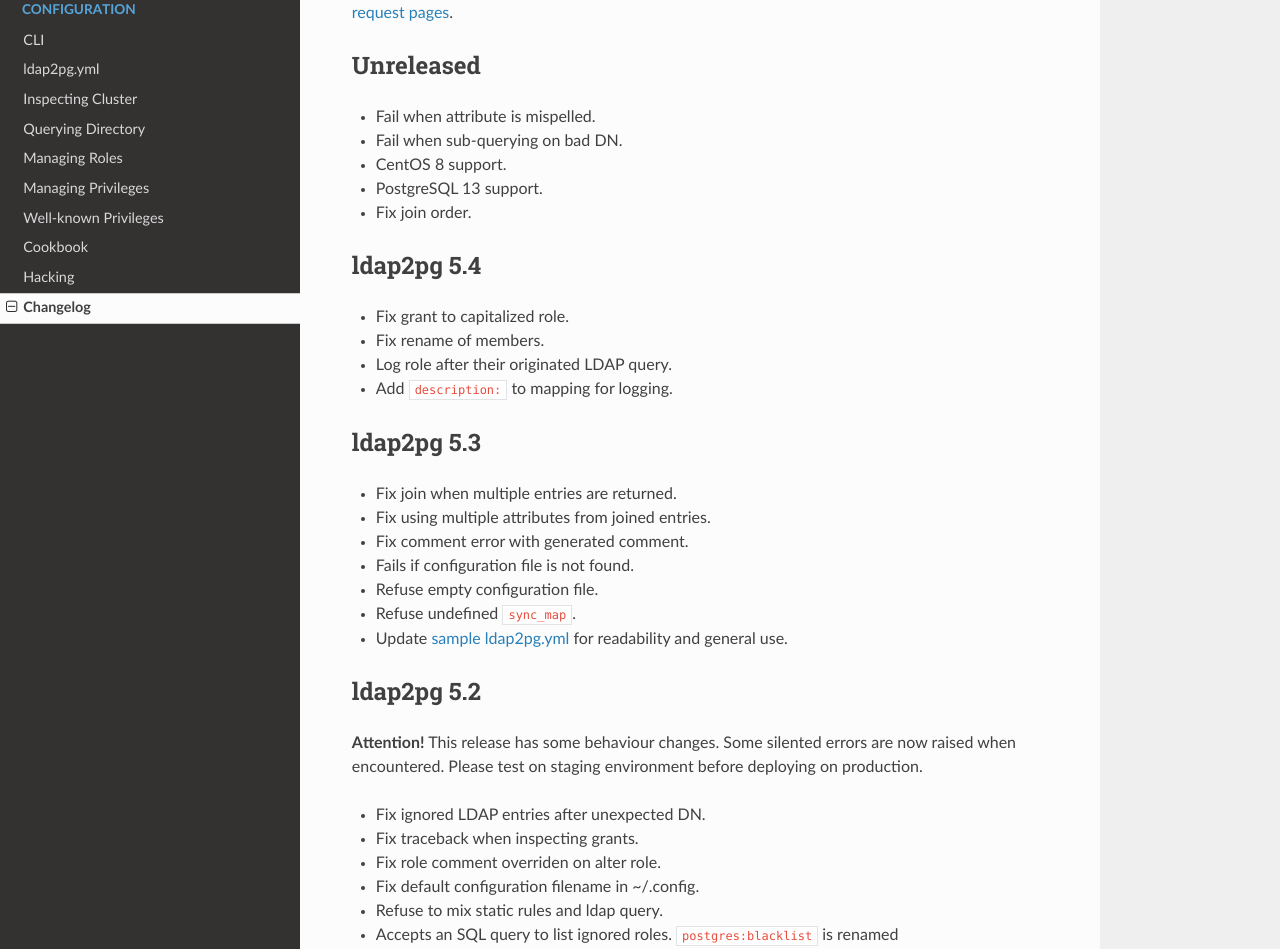
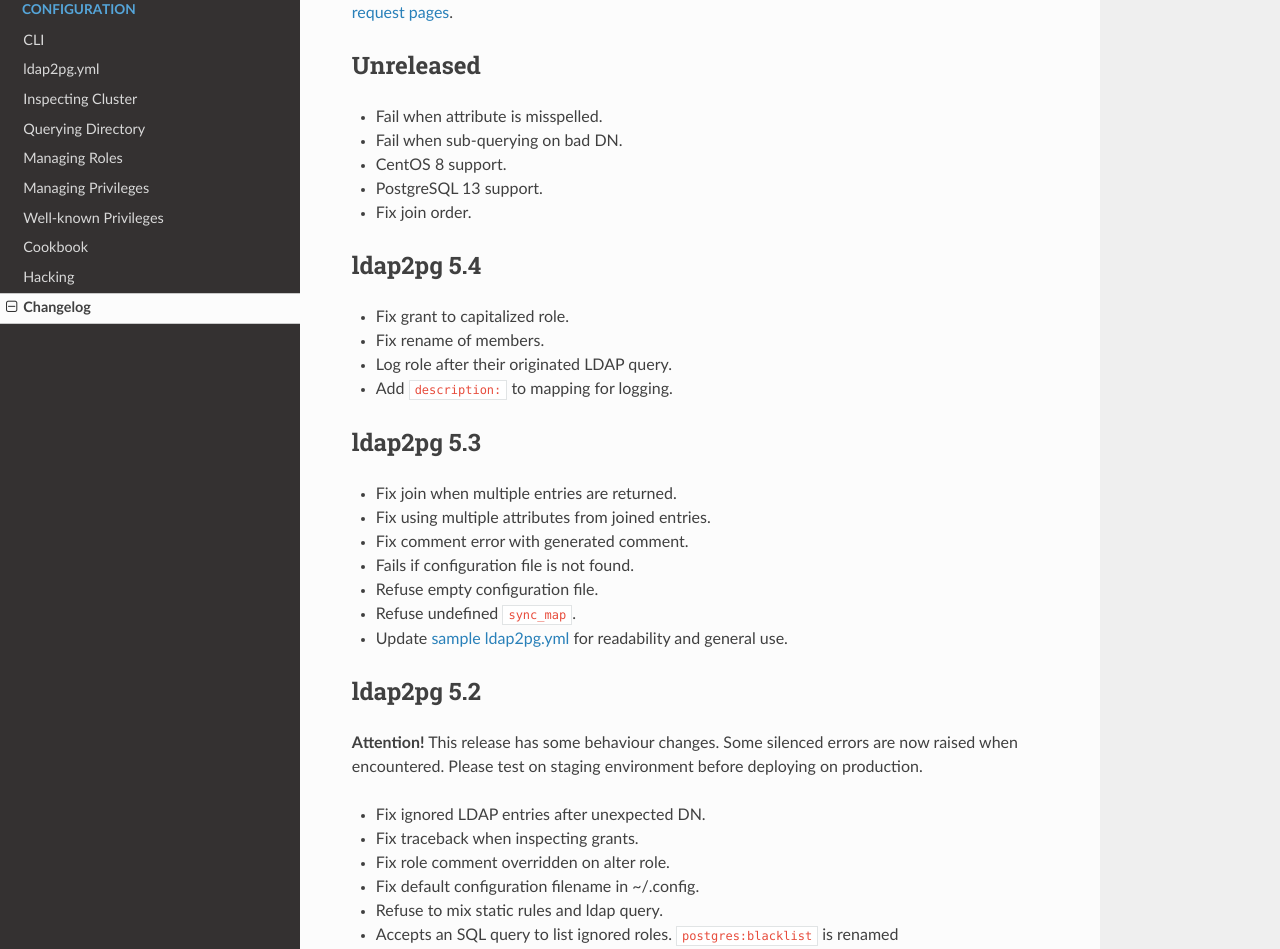
Before and after one commit to dalibo/ldap2pg, an MkDocs documentation site: the page built from docs/changelog.md, in a window 1280 px wide and 1400 px high. Shown: the part 183-1132 px from the top of the window. Built offline with MkDocs 1.6.1, drawn with Linux system fonts in a browser that asks for light colours; nearby versions of some CDN libraries; some of the changed text lies outside the part shown.

Commit message:
Fix spell in changelog

```diff
--- a/docs/changelog.md
+++ b/docs/changelog.md
@@ -9,7 +9,7 @@
 
 # Unreleased
 
-- Fail when attribute is mispelled.
+- Fail when attribute is misspelled.
 - Fail when sub-querying on bad DN.
 - CentOS 8 support.
 - PostgreSQL 13 support.
@@ -39,13 +39,13 @@
 
 # ldap2pg 5.2
 
-**Attention!** This release has some behaviour changes. Some silented errors
+**Attention!** This release has some behaviour changes. Some silenced errors
 are now raised when encountered. Please test on staging environment before
 deploying on production.
 
 - Fix ignored LDAP entries after unexpected DN.
 - Fix traceback when inspecting grants.
-- Fix role comment overriden on alter role.
+- Fix role comment overridden on alter role.
 - Fix default configuration filename in ~/.config.
 - Refuse to mix static rules and ldap query.
 - Accepts an SQL query to list ignored roles. `postgres:blacklist` is renamed
```
Also changed, not shown: other parts of docs/changelog.md (+3 -3 lines).
